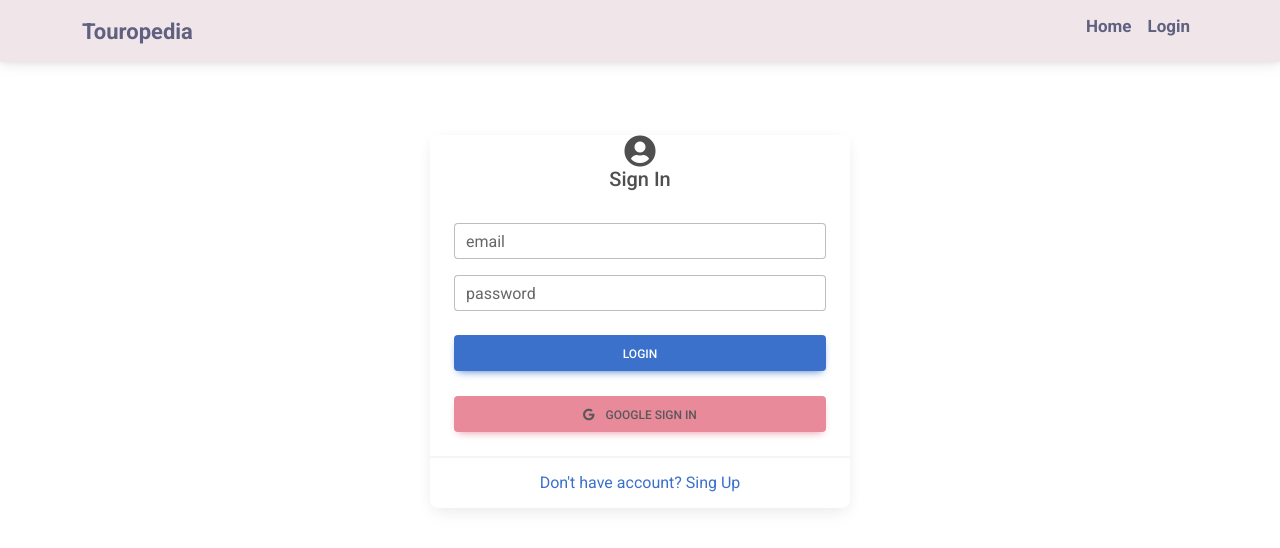
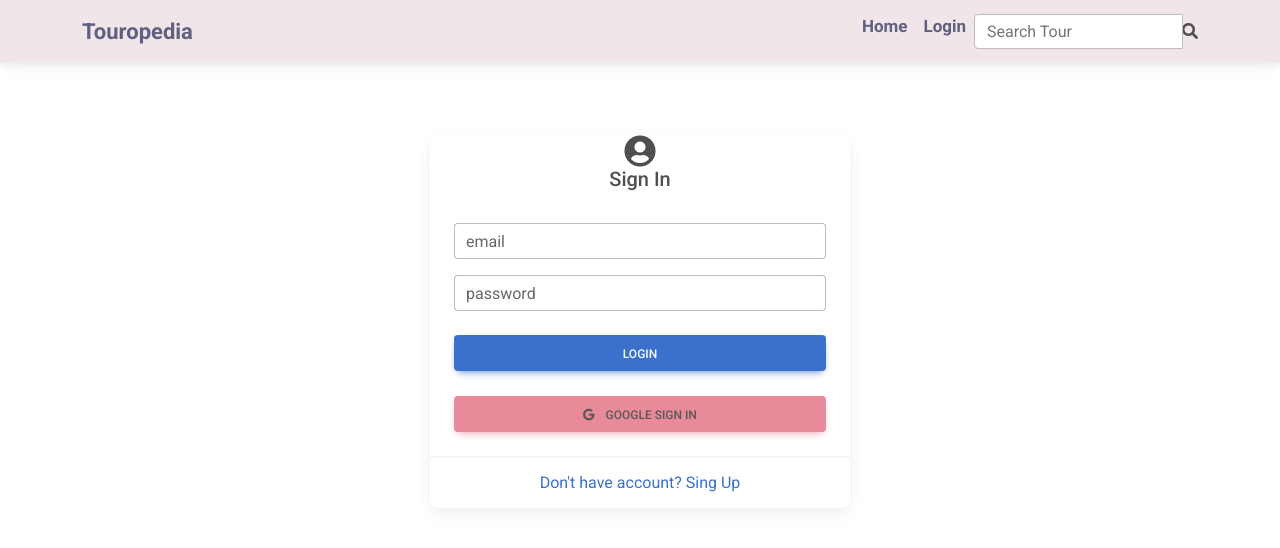
Before and after one commit to JENIA89/MERN-projecr, a React (Create React App) app in the folder client/: page /login in a window 1280 px wide. Shown: the top 548 px of the page. Built offline with nearby package versions, Linux system fonts and the light colour scheme.

Commit message:
add search api

```diff
--- a/client/src/api/tour/index.ts
+++ b/client/src/api/tour/index.ts
@@ -7,3 +7,4 @@ export const getTour = (id: any) => api.get(`/tour/${id}`);
 export const deleteTour = (id: any) => api.delete(`/tour/${id}`);
 export const updateTour = (id: any, data: any) => api.patch(`/tour/${id}`, data);
 export const getToursByUser = (userId: any) => api.get(`/tour/userTours/${userId}`);
+export const getToursBySearch = (searchQuery: any) => api.get(`/tour/search?searchQuery=${searchQuery}`);
--- a/client/src/components/Header/index.tsx
+++ b/client/src/components/Header/index.tsx
@@ -13,12 +13,27 @@ import {
 import * as S from './styled';
 import { useAppDispatch, useAppSelector } from 'hooks/redux';
 import { setLogout } from 'redux/reducers/authSlice';
+import { searchTours } from 'redux/reducers/tourSlice';
+import { useNavigate } from 'react-router-dom';
 
 const Header: FC = (): JSX.Element => {
   const [isShow, setIsShow] = useState<boolean>(false);
+  const [search, setSearch] = useState<string>('');
   const { user } = useAppSelector(state => state.auth);
   const dispatch = useAppDispatch();
+  const navigate = useNavigate();
 
+  const handleSubmit = (e: any) => {
+    e.preventDefault();
+    if(search) {
+      // @ts-ignore
+      dispatch(searchTours(search));
+      navigate(`/tours/search?searchQuery=${search}`)
+    } else {
+      navigate('/');
+    }
+    setSearch('')
+  }
   const handleLogout = () => {
     dispatch(setLogout())
   }
@@ -73,6 +88,18 @@ const Header: FC = (): JSX.Element => {
             </MDBNavbarItem></>
             }
           </MDBNavbarNav>
+          <form className='d-flex input-group w-auto' onSubmit={handleSubmit}>
+            <input
+              type='text'
+              className='form-control'
+              placeholder='Search Tour'
+              value={search}
+              onChange={e => setSearch(e.target.value)}
+            />
+            <S.SearchIcon>
+              <MDBIcon fas icon='search'/>
+            </S.SearchIcon>
+          </form>
         </MDBCollapse>
       </MDBContainer>
     </MDBNavbar>
--- a/client/src/components/Header/styled.ts
+++ b/client/src/components/Header/styled.ts
@@ -8,5 +8,9 @@ export const HeaderLink = styled.p`
 `;
 
 export const UserName = styled.h5`
-  margin: 17px 30px 0 0;
+  margin: 15px 30px 0 0;
 `;
+
+export const SearchIcon = styled.div`
+  margin: 5px 0 0 5px;
+`;
--- a/client/src/index.css
+++ b/client/src/index.css
@@ -8,13 +8,6 @@ body {
 code {
   font-family: source-code-pro, Menlo, Monaco, Consolas, 'Courier New',
     monospace;
-}
-
-.header-text {
-  color: #606080;
-  font-weight: 500;
-  margin-top: 17px;
-  font-size: 17px;
 }
 
 .top-left {
--- a/client/src/redux/reducers/tourSlice.ts
+++ b/client/src/redux/reducers/tourSlice.ts
@@ -93,11 +93,22 @@ export const updateTour = createAsyncThunk(
   // @ts-ignore
   async ({id, updateTourData, navigate}, { rejectWithValue }) => {
     try {
-      console.log(id, 'userId');
-      console.log(updateTourData, 'data');
       const response = await api.updateTour(id, updateTourData);
       toast.success("Tour Updated Successfully");
       navigate("/");
+      return response.data;
+    } catch (error: any) {
+      return rejectWithValue(error.response.data);
+    }
+  }
+);
+
+export const searchTours = createAsyncThunk(
+  "tour/searchTours",
+  // @ts-ignore
+  async (querySearch, { rejectWithValue }) => {
+    try {
+      const response = await api.getToursBySearch(querySearch);
       return response.data;
     } catch (error: any) {
       return rejectWithValue(error.response.data);
@@ -187,6 +198,17 @@ const tourSlice = createSlice({
       state.isLoading = false;
       state.error = action.payload.message;
     },
+    [searchTours.pending.type]: (state) => {
+      state.isLoading = true;
+    },
+    [searchTours.fulfilled.type]: (state, action) => {
+      state.isLoading = false;
+      state.tours = action.payload;
+    },
+    [searchTours.rejected.type]: (state, action) => {
+      state.isLoading = false;
+      state.error = action.payload.message;
+    },
   }
 })
 
--- a/client/src/router/index.tsx
+++ b/client/src/router/index.tsx
@@ -14,6 +14,7 @@ const AppRouter: FC = (): JSX.Element => {
   return (
     <Routes>
       <Route path='/' element={<Home/>}/>
+      <Route path='/tours/search' element={<Home/>}/>
       <Route path='/login' element={<Login/>}/>
       <Route path='/register' element={<Register/>}/>
       <Route path='/dashboard'
```
Also changed, not shown: 1 other file (tests, documents, lock files or other folders).
